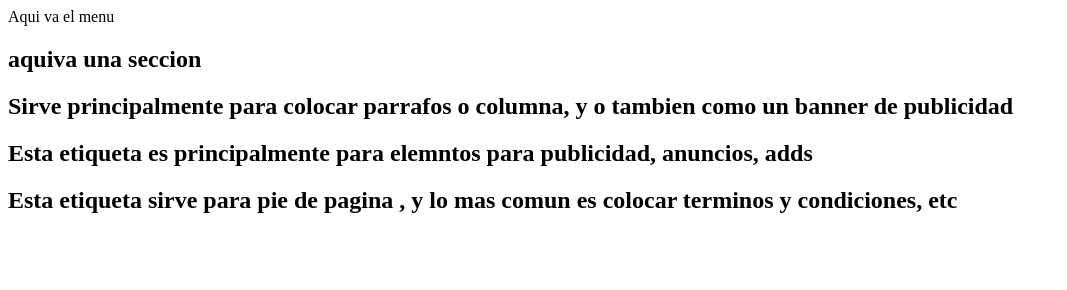
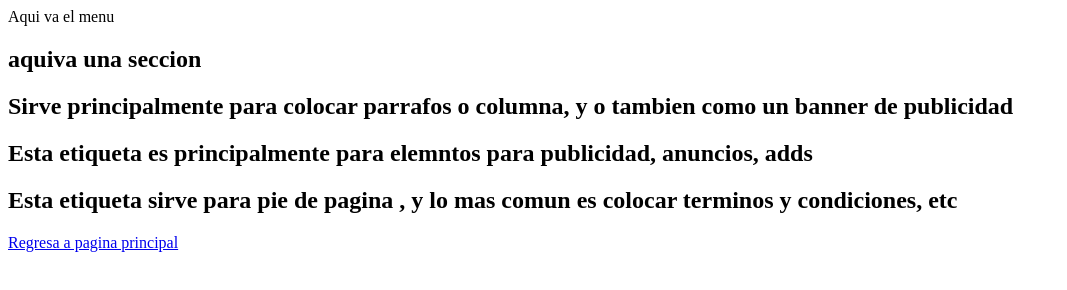
Before and after one commit to Diegoyzz/4IV8_Mendoza_Calvillo_Diego, a plain HTML site: page 01PrimeraPractica/inicio.html in a window 1280 px wide. Shown: the whole page, without its empty margins (0-1067 px from the left). Drawn offline with Linux system fonts and the light colour scheme.

Commit message:
agregamos enlaces

```diff
--- a/01PrimeraPractica/inicio.html
+++ b/01PrimeraPractica/inicio.html
@@ -25,7 +25,9 @@
             </aside>
         </div>
         <div class="container-footer">
-                <h2>Esta etiqueta sirve para pie de pagina , y lo mas comun es colocar terminos y condiciones, etc</h2>
+                <footer><h2>Esta etiqueta sirve para pie de pagina , y lo mas comun es colocar terminos y condiciones, etc</h2>
+                <a href="../index.html">Regresa a pagina principal</a>
+                </footer>
         </div>
     </div>
 </body>
```
